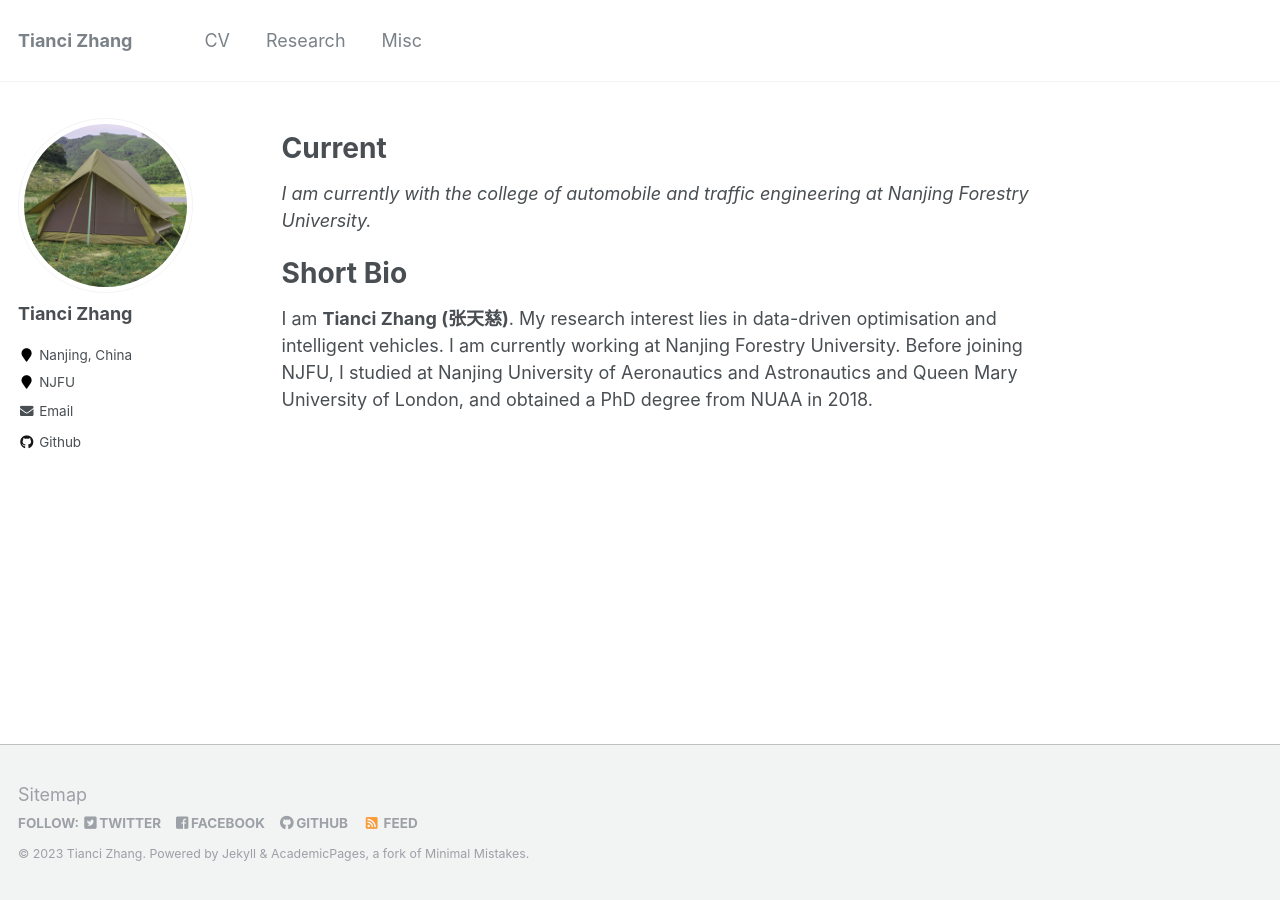
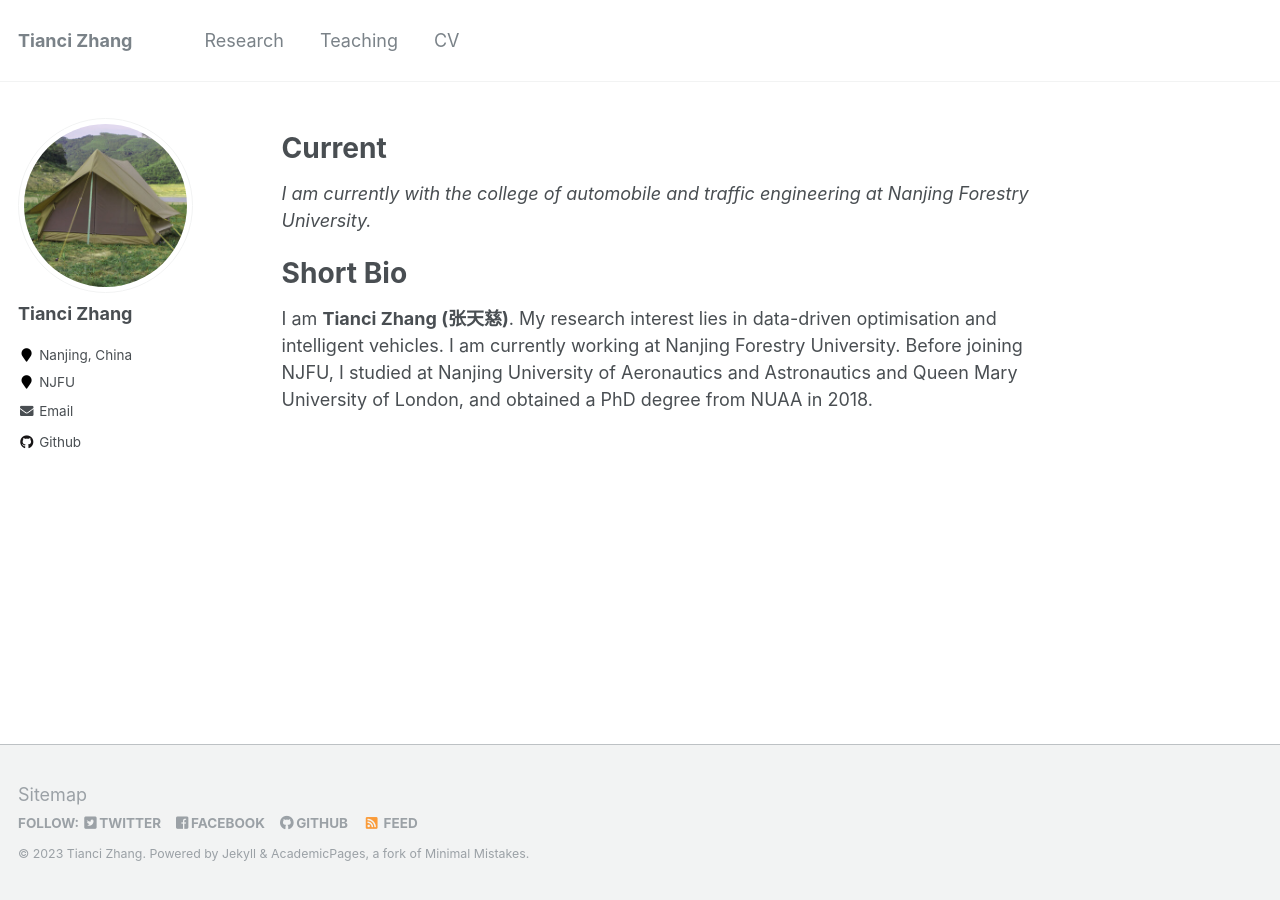
Before and after one commit to tiancivalen/tiancivalen.github.io, a Jekyll site: the page built from _pages/about.md, in a window 1280 px wide. Built offline with Jekyll 4.4.1, drawn with Linux system fonts in a browser that asks for light colours.

Commit message:
Update navigation.yml

```diff
--- a/_data/navigation.yml
+++ b/_data/navigation.yml
@@ -1,10 +1,10 @@
 # main links links
 main:
-  - title: "CV"
-    url: /cv/
-
   - title: "Research"
     url: /research/
 
-  - title: "Misc"
-    url: /misc/
+  - title: "Teaching"
+    url: /teaching/
+
+  - title: "CV"
+    url: /cv/
```
